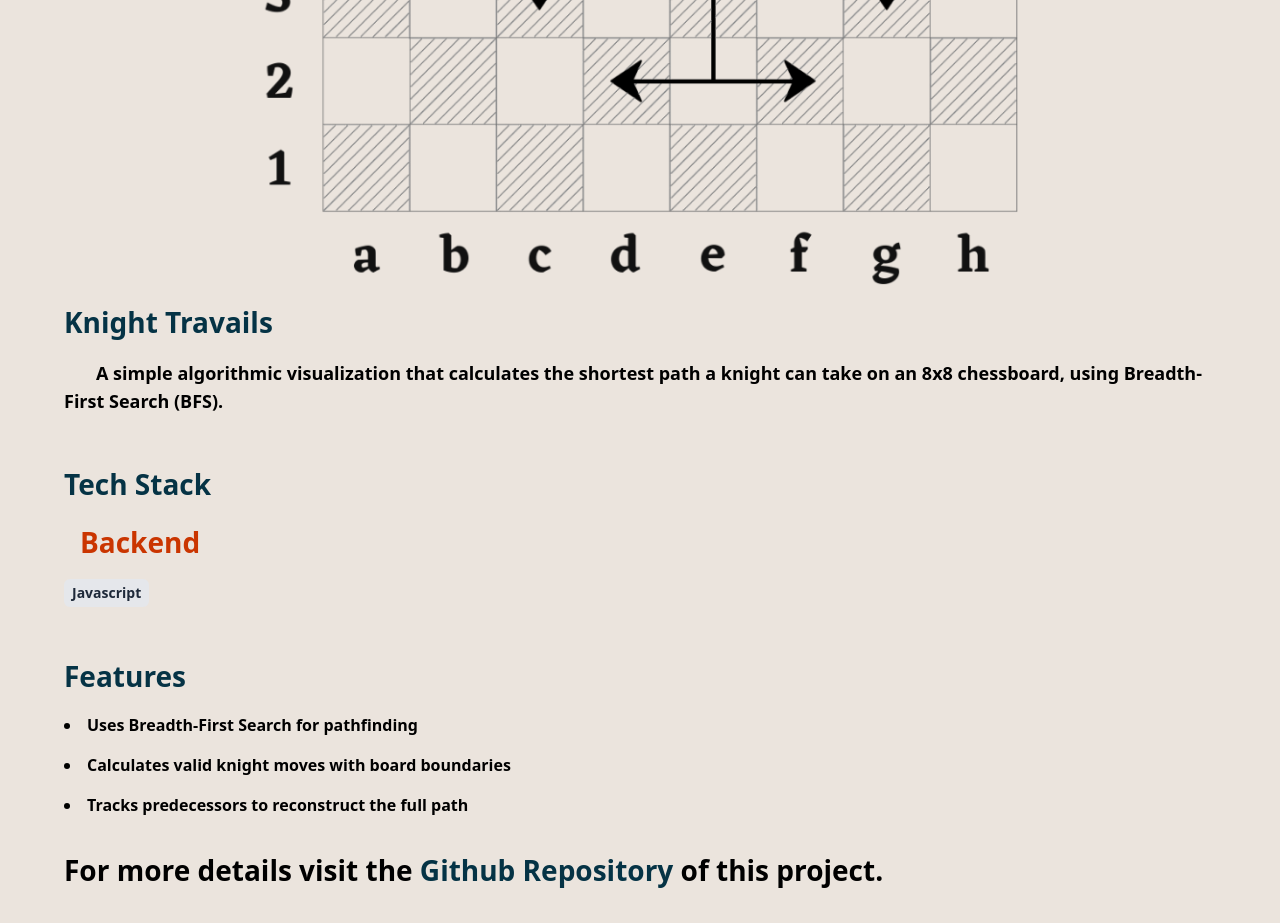
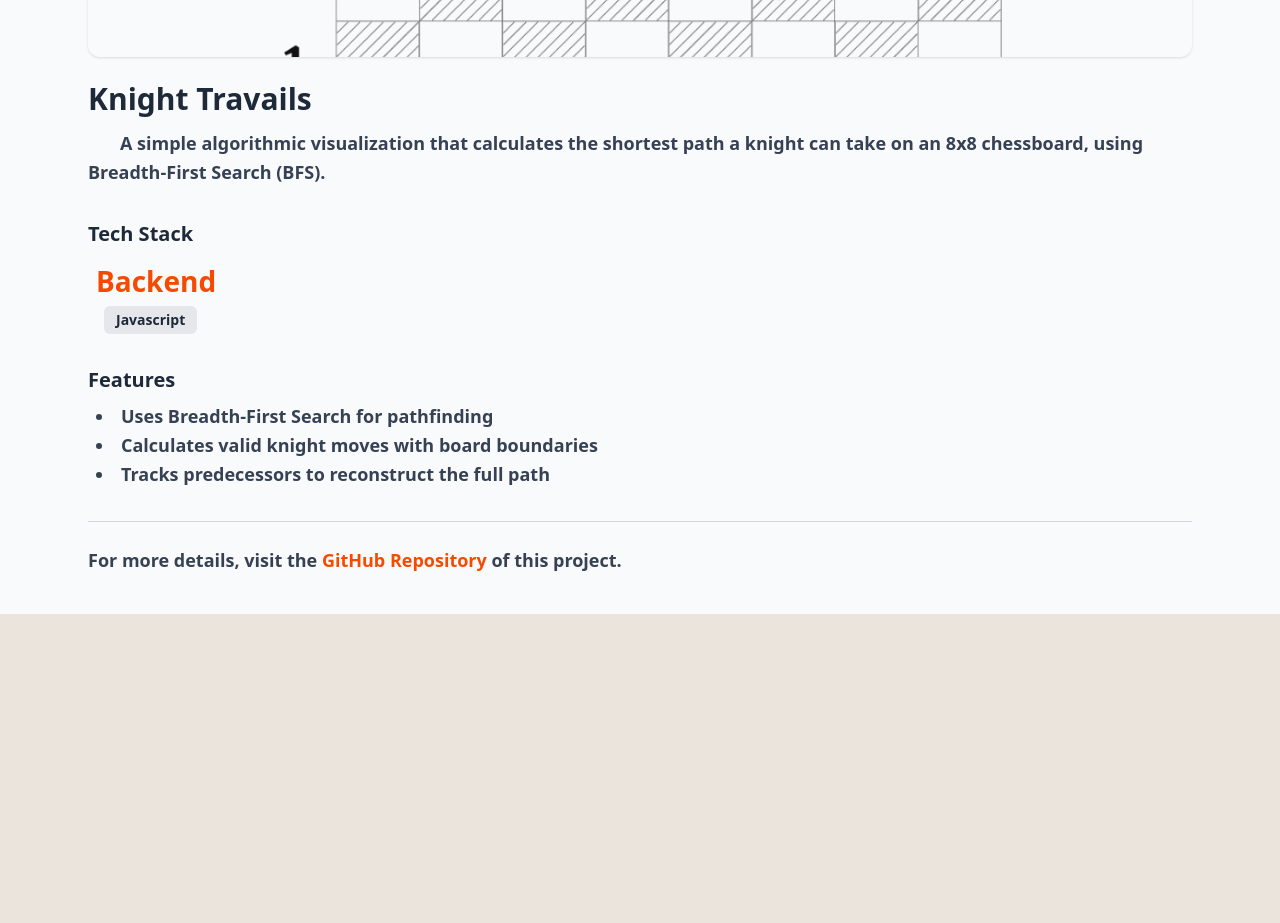
Before and after one commit to Marian421/personal-website, a React (Vite) app: page /personal-website/projects/1 in a window 1280 px wide. Shown: the part 560-1483 px from the top of the page. After the commit the page ends 1174 px from the top, so only its background shows below. Built offline with nearby package versions, Linux system fonts and the light colour scheme.

Commit message:
Improved styling for project's details page

```diff
--- a/src/Pages/ProjectDetails/ProjectDetails.jsx
+++ b/src/Pages/ProjectDetails/ProjectDetails.jsx
@@ -4,53 +4,67 @@ import projects from '../../data/projects';
 import Header from '../HomePage/Components/Header';
 
 const ProjectDetails = () => {
-
-  const { id }  = useParams();
-
+  const { id } = useParams();
   const project = projects.find(p => p.id === id);
 
-  console.log(project);
+  if (!project) {
+    return (
+      <div className="flex flex-col items-center justify-center min-h-screen text-gray-700">
+        <p>Project not found.</p>
+      </div>
+    );
+  }
 
   return (
-    <>
+    <div className="flex flex-col w-full min-h-screen bg-gray-50">
       <Header />
-      <div className='max-w-6xl mx-auto flex flex-col [&_*]:mb-4'>
-        <div className='flex flex-col'>
+
+      <main className="max-w-6xl mx-auto px-4 sm:px-6 py-10">
+        {/* Project Image + Title */}
+        <div className="flex flex-col mb-8">
           <img
-          src={ project.path }
-          alt={ project.name }
-          className='object-cover'
-           />
-          <h2 className='text-cyan-950'>{ project.name }</h2>
-          <p className='indent-8 text-base md:text-lg'>{ project.description }</p>
+            src={project.path}
+            alt={project.name}
+            className="w-full max-h-[500px] object-cover rounded-xl shadow-sm mb-6"
+          />
+          <h2 className="text-2xl sm:text-3xl font-semibold text-gray-800 mb-3">
+            {project.name}
+          </h2>
+          <p className="text-base sm:text-lg text-gray-700 leading-relaxed indent-4 sm:indent-8">
+            {project.description}
+          </p>
         </div>
-        <div>
-          {project.liveDemo &&
-            <div>
-            <h3 className='text-cyan-950'>Live Demo</h3>
+
+        {/* Live Demo */}
+        {project.liveDemo && (
+          <div className="mb-8">
+            <h3 className="text-xl font-semibold text-gray-800 mb-2">Live Demo</h3>
             <a
-              href = {project.liveDemo}
-              target = "_blank"
-              className='self-start hover:underline text-orange-700 text-lg ml-4'
-              rel = "noopener noreferrer"
+              href={project.liveDemo}
+              target="_blank"
+              rel="noopener noreferrer"
+              className="text-orange-600 hover:underline text-lg transition-colors duration-300 ml-2"
             >
               Click here to see the live site
             </a>
-            </div>
-          }
-        </div>
-        <div>
-          <h3 className='text-cyan-950'>Tech Stack</h3>
-          <div>
-            {Object.entries(project.techStack).map(([category, technologies]) => (
+          </div>
+        )}
+
+        {/* Tech Stack */}
+        <div className="mb-8">
+          <h3 className="text-xl font-semibold text-gray-800 mb-3">Tech Stack</h3>
+          <div className="space-y-4">
+            {Object.entries(project.techStack).map(([category, technologies]) =>
               technologies.length > 0 && (
-                <div key={category} className="mb-2">
-                  <h4 className="font-semibold capitalize text-orange-700 ml-4">{category}</h4>
-                  <ul className="flex gap-2 flex-wrap">
+                <div key={category}>
+                  <h4 className="font-semibold text-orange-600 capitalize mb-1 ml-2">
+                    {category}
+                  </h4>
+                  <ul className="flex flex-wrap gap-2 ml-4">
                     {technologies.map((tech, index) => (
                       <li
                         key={index}
-                        className="bg-gray-200 text-gray-800 px-2 py-1 rounded-md text-sm"
+                        className="bg-gray-200 text-gray-800 px-3 py-1 rounded-md text-sm"
                       >
                         {tech}
                       </li>
@@ -58,33 +72,37 @@ const ProjectDetails = () => {
                   </ul>
                 </div>
               )
-            ))}
+            )}
           </div>
         </div>
-        <div>
-          <h3 className='text-cyan-950'>Features</h3>
-            <ul className='list-disc list-inside'>
-              {
-                project.features.map((feature, index) => (
-                  <li
-                  key={ index }
-                  className='text-base '>
-                    { feature }
-                  </li>
-                ))
-              }
-            </ul>
+
+        {/* Features */}
+        <div className="mb-8">
+          <h3 className="text-xl font-semibold text-gray-800 mb-2">Features</h3>
+          <ul className="list-disc list-inside text-gray-700 leading-relaxed text-base sm:text-lg ml-2">
+            {project.features.map((feature, index) => (
+              <li key={index}>{feature}</li>
+            ))}
+          </ul>
         </div>
-        <div>
-          <h3>For more details visit the <a
-          href={ project.source }
-          target='_blank'
-          rel='noopener noreferrer'
-          className='self-start hover:underline text-cyan-950'
-          >Github Repository</a> of this project.</h3>
+
+        {/* GitHub Repository */}
+        <div className="border-t border-gray-300 pt-6">
+          <h3 className="text-base sm:text-lg text-gray-700">
+            For more details, visit the{' '}
+            <a
+              href={project.source}
+              target="_blank"
+              rel="noopener noreferrer"
+              className="text-orange-600 hover:underline transition-colors duration-300"
+            >
+              GitHub Repository
+            </a>{' '}
+            of this project.
+          </h3>
         </div>
-      </div>
-    </>
+      </main>
+    </div>
   )
 }
 
```
